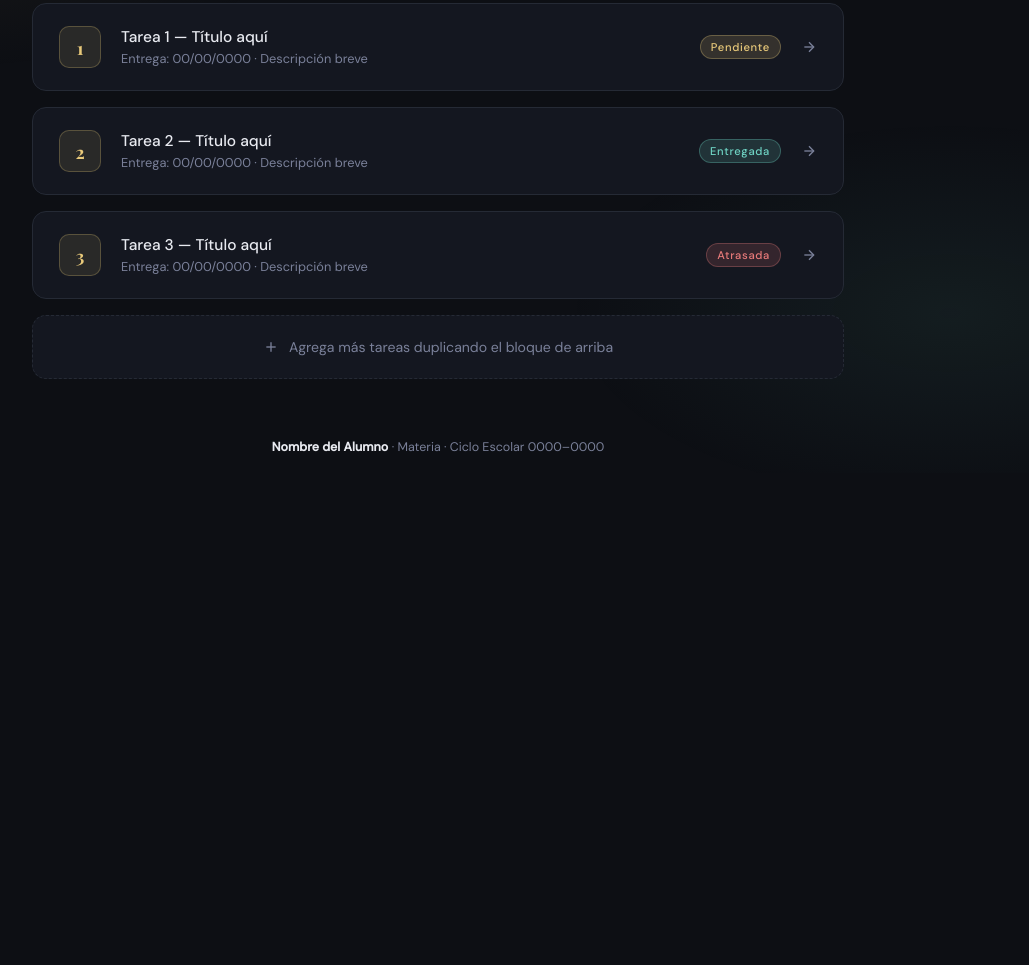
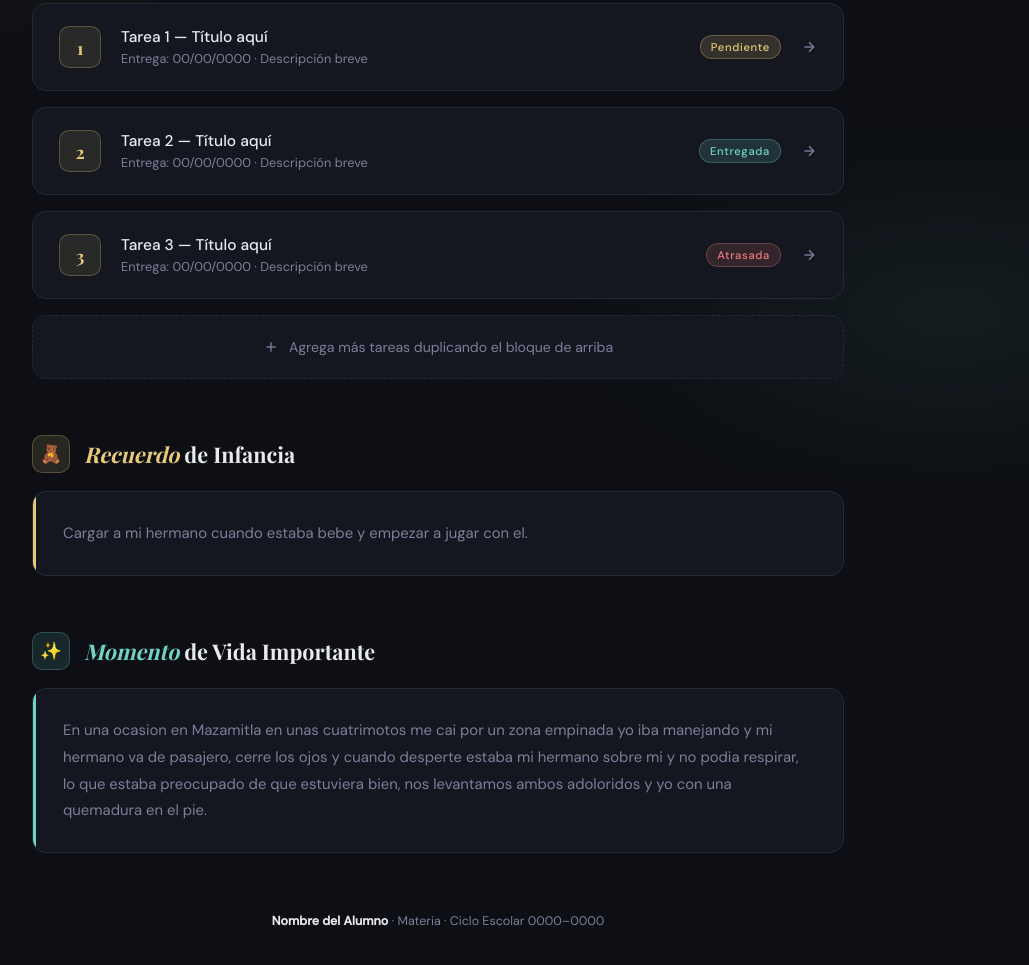
Before and after one commit to Limoncrack2v/Limoncrack2v.github.io, a plain HTML site: page hugo.html in a window 1280 px wide. Shown: the part 327-1292 px from the top of the page, without its empty margins (202-1231 px from the left). Before the commit the page ends 882 px from the top, so only its background shows below. Drawn offline with nearby package versions, Linux system fonts and the light colour scheme.

Commit message:
Update hugo.html

```diff
--- a/hugo.html
+++ b/hugo.html
@@ -286,6 +286,73 @@
     }
     .badge-pop { animation: pop .25s ease; }
 
+    /* ── text sections ── */
+    .section {
+      margin-top: 56px;
+      animation: fadeUp .6s ease both;
+    }
+
+    .section-header {
+      display: flex;
+      align-items: center;
+      gap: 14px;
+      margin-bottom: 18px;
+    }
+
+    .section-icon {
+      width: 38px;
+      height: 38px;
+      border-radius: 10px;
+      display: flex;
+      align-items: center;
+      justify-content: center;
+      font-size: 1.1rem;
+      flex-shrink: 0;
+    }
+
+    .icon-memory  { background: rgba(232,201,122,.12); border: 1px solid rgba(232,201,122,.25); }
+    .icon-moment  { background: rgba(111,212,196,.12); border: 1px solid rgba(111,212,196,.25); }
+
+    .section-title {
+      font-family: 'Playfair Display', serif;
+      font-size: 1.35rem;
+      font-weight: 700;
+      color: var(--text);
+    }
+
+    .section-title span { font-style: italic; }
+    .section-title .accent-gold { color: var(--accent); }
+    .section-title .accent-teal { color: var(--accent2); }
+
+    .section-body {
+      background: var(--surface);
+      border: 1px solid var(--border);
+      border-radius: 14px;
+      padding: 28px 30px;
+      position: relative;
+      overflow: hidden;
+    }
+
+    .section-body::before {
+      content: '';
+      position: absolute;
+      top: 0; left: 0;
+      width: 3px;
+      height: 100%;
+      border-radius: 3px 0 0 3px;
+    }
+
+    .section-memory .section-body::before { background: var(--accent); }
+    .section-moment .section-body::before { background: var(--accent2); }
+
+    .section-body p {
+      font-size: .93rem;
+      line-height: 1.8;
+      color: var(--muted);
+    }
+
+    .section-body p + p { margin-top: 12px; }
+
     /* ── keyframes ── */
     @keyframes fadeDown {
       from { opacity: 0; transform: translateY(-18px); }
@@ -309,17 +376,17 @@
       <!-- Materia -->
       <div class="meta-item">
         <svg width="14" height="14" fill="none" stroke="currentColor" stroke-width="2" viewBox="0 0 24 24"><path d="M12 2L2 7l10 5 10-5-10-5zM2 17l10 5 10-5M2 12l10 5 10-5"/></svg>
-        Desarollo Web
+        Nombre de la Materia
       </div>
       <!-- Alumno -->
       <div class="meta-item">
         <svg width="14" height="14" fill="none" stroke="currentColor" stroke-width="2" viewBox="0 0 24 24"><circle cx="12" cy="8" r="4"/><path d="M4 20c0-4 3.6-7 8-7s8 3 8 7"/></svg>
-        Hugo Andres Salazar Gonzalez A01646198
+        Nombre del Alumno
       </div>
       <!-- Semestre -->
       <div class="meta-item">
         <svg width="14" height="14" fill="none" stroke="currentColor" stroke-width="2" viewBox="0 0 24 24"><rect x="3" y="4" width="18" height="18" rx="2"/><line x1="16" y1="2" x2="16" y2="6"/><line x1="8" y1="2" x2="8" y2="6"/><line x1="3" y1="10" x2="21" y2="10"/></svg>
-        4 Semestre
+        Semestre · Grupo
       </div>
     </div>
   </header>
@@ -411,6 +478,33 @@
 
   </div>
 
+  <!-- ══ SECCIÓN: RECUERDO DE INFANCIA ══ -->
+  <div class="section section-memory">
+    <div class="section-header">
+      <div class="section-icon icon-memory">🧸</div>
+      <h2 class="section-title"><span class="accent-gold">Recuerdo</span> de Infancia</h2>
+    </div>
+    <div class="section-body">
+      <p>
+        Cargar a mi hermano cuando estaba bebe y empezar a jugar con el.
+      </p>
+    </div>
+  </div>
+
+  <!-- ══ SECCIÓN: MOMENTO DE VIDA IMPORTANTE ══ -->
+  <div class="section section-moment">
+    <div class="section-header">
+      <div class="section-icon icon-moment">✨</div>
+      <h2 class="section-title"><span class="accent-teal">Momento</span> de Vida Importante</h2>
+    </div>
+    <div class="section-body">
+      <p>
+        En una ocasion en Mazamitla en unas cuatrimotos me cai por un zona empinada yo iba manejando y mi hermano va de pasajero, cerre los ojos y cuando desperte estaba mi hermano sobre mi
+        y no podia respirar, lo que estaba preocupado de que estuviera bien, nos levantamos ambos adoloridos y yo con una quemadura en el pie.
+      </p>
+    </div>
+  </div>
+
   <!-- ══ PIE DE PÁGINA ══ -->
   <footer>
     <strong>Nombre del Alumno</strong> · Materia · Ciclo Escolar 0000–0000
```
